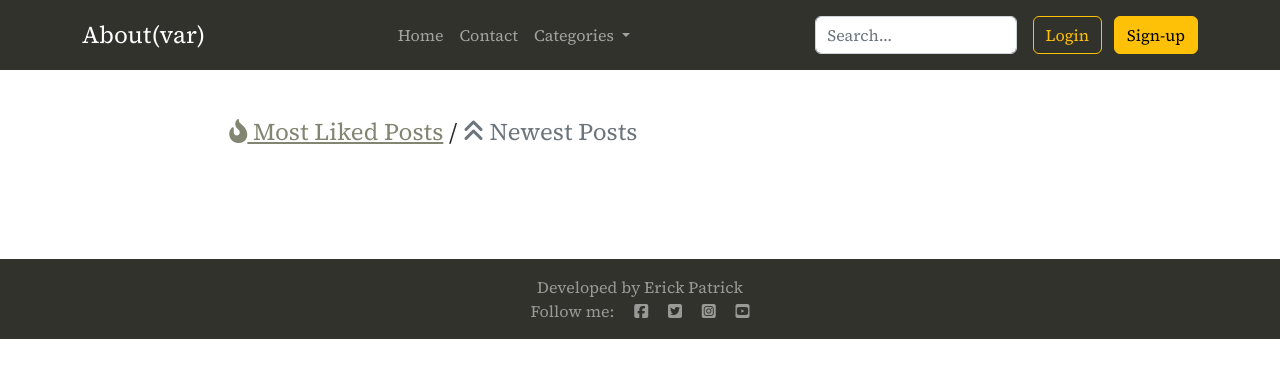
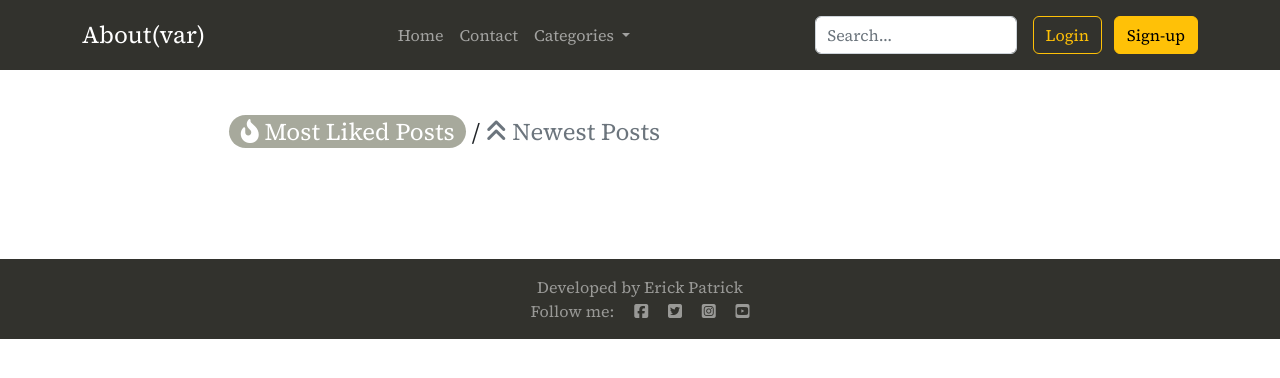
Before and after one commit to fpatrick/av, a Django app: page /newest/ in a window 1280 px wide. Shown: the top 378 px of the page. Run offline with Django 4.2, Linux system fonts and the light colour scheme; data that the repository does not hold is empty; some libraries are stand-ins or nearby versions.

Commit message:
Add pill btn for hot posts and newest posts

```diff
--- a/static/css/style.css
+++ b/static/css/style.css
@@ -67,6 +67,10 @@ body {
     color: rgb(130, 133, 114);
 }
 
+.light-blog-bg {
+    background-color: rgb(130, 133, 114, 0.7);
+}
+
 .blue-blog {
     color: rgb(102, 217, 239);
 }
--- a/templates/index.html
+++ b/templates/index.html
@@ -12,7 +12,7 @@
                 </li>
                 <li class="h4">&nbsp/&nbsp</li>
                 <li class="breadcrumb-item>">
-                    <a class="h4 light-blog" href="newest"><i class="fa-solid fa-angles-up fa-md"></i> Newest Posts</a>
+                    <a class="h4 light-blog-bg text-white text-decoration-none rounded-pill" href="newest">&nbsp&nbsp<i class="fa-solid fa-angles-up fa-md"></i> Newest Posts&nbsp&nbsp</a>
                 </li>
             </ol>
         </nav>
--- a/templates/new_posts.html
+++ b/templates/new_posts.html
@@ -8,7 +8,7 @@
             <ol class="breadcrumb">
                 <li class="breadcrumb-item ">
 
-                    <a class="h4 light-blog" href="{% url 'home' %}"><i class="fa-solid fa-fire-flame-curved fa-md "></i> Most Liked Posts</a>
+                    <a class="h4 light-blog-bg text-white text-decoration-none rounded-pill" href="{% url 'home' %}">&nbsp&nbsp<i class="fa-solid fa-fire-flame-curved fa-md "></i> Most Liked Posts&nbsp&nbsp</a>
                 </li>
                 <li class="h4">&nbsp/&nbsp</li>
                 <li class="breadcrumb-item active">
```
